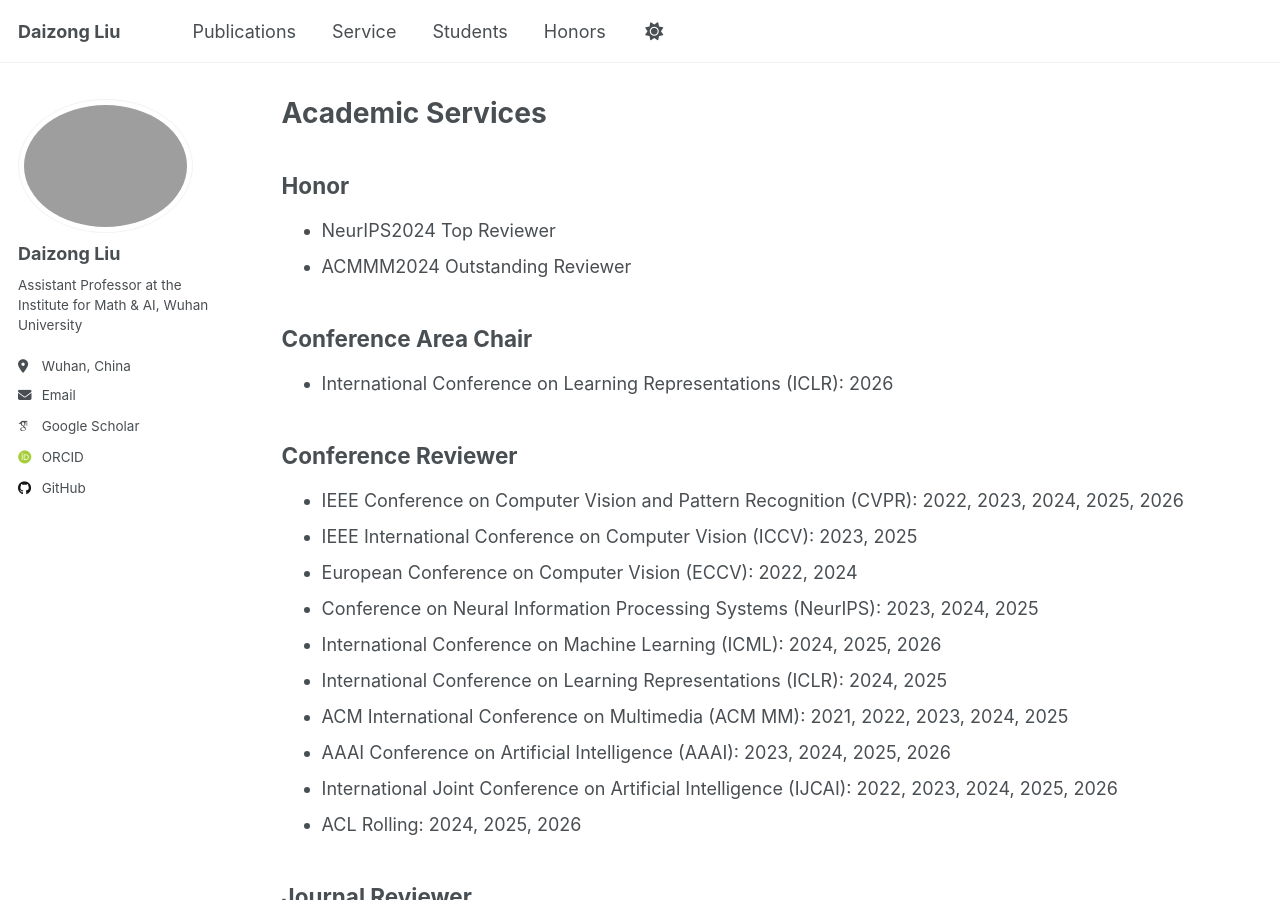
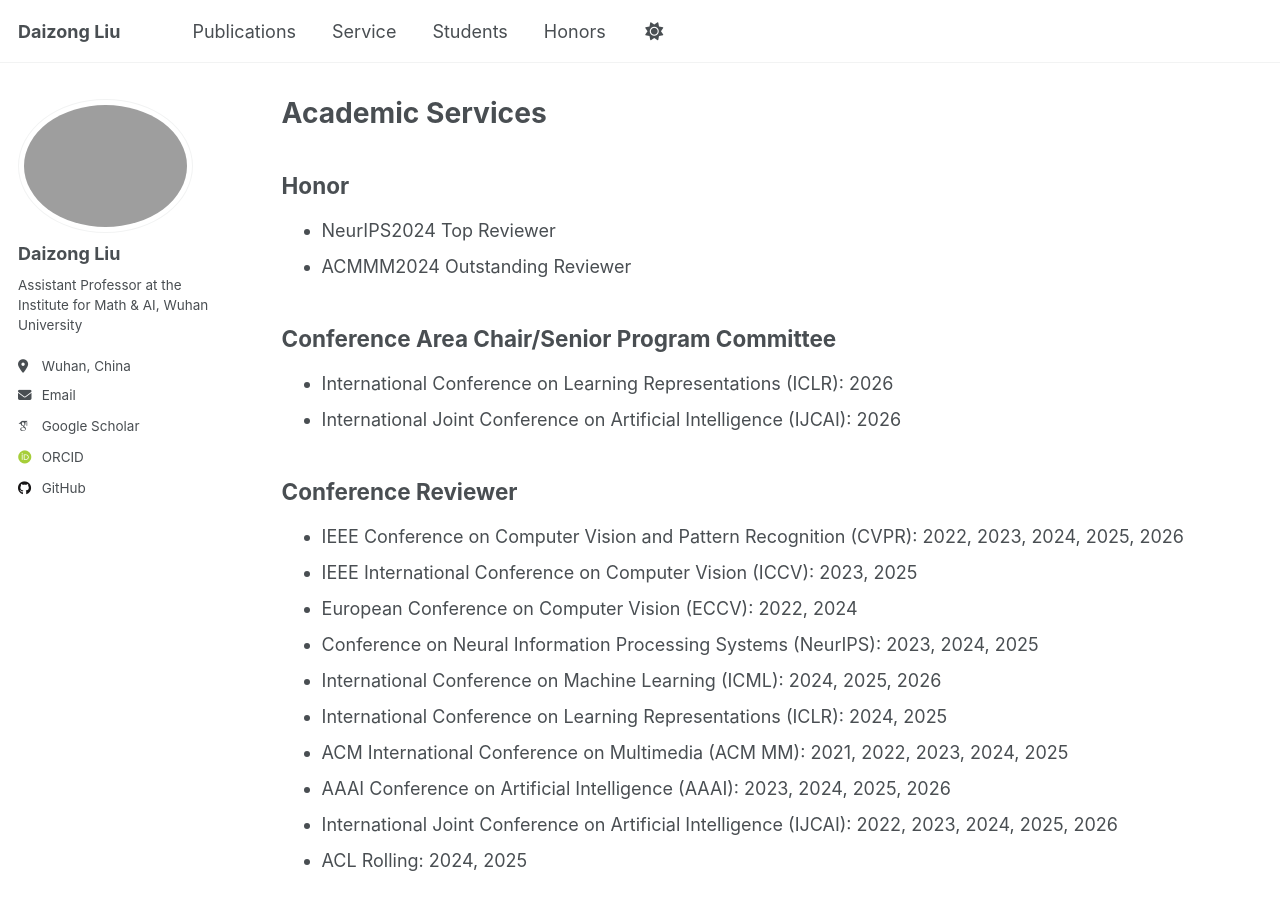
Before and after one commit to liudaizong/liudaizong.github.io, a Jekyll site: the page built from _pages/service.md, in a window 1280 px wide and 900 px high. Built offline with Jekyll 4.4.1, drawn with Linux system fonts in a browser that asks for light colours; some web fonts are replaced.

Commit message:
Update service.md

```diff
--- a/_pages/service.md
+++ b/_pages/service.md
@@ -7,8 +7,9 @@ layout: archive
 * NeurIPS2024 Top Reviewer
 * ACMMM2024 Outstanding Reviewer
 
-## Conference Area Chair
+## Conference Area Chair/Senior Program Committee
 * International Conference on Learning Representations (ICLR): 2026
+* International Joint Conference on Artificial Intelligence (IJCAI): 2026
 
 ## Conference Reviewer
 * IEEE Conference on Computer Vision and Pattern Recognition (CVPR): 2022, 2023, 2024, 2025, 2026
```
Also changed, not shown: other parts of _pages/service.md (+1 -1 lines).
